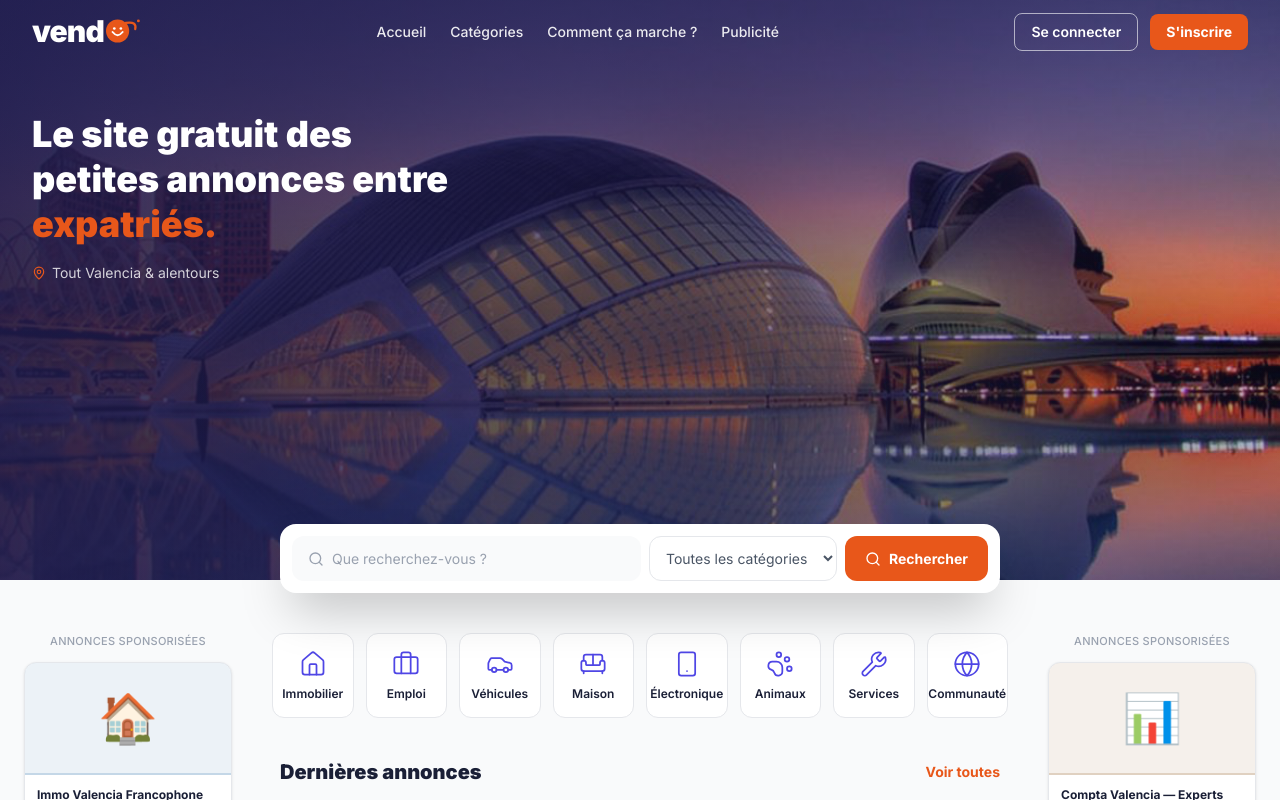
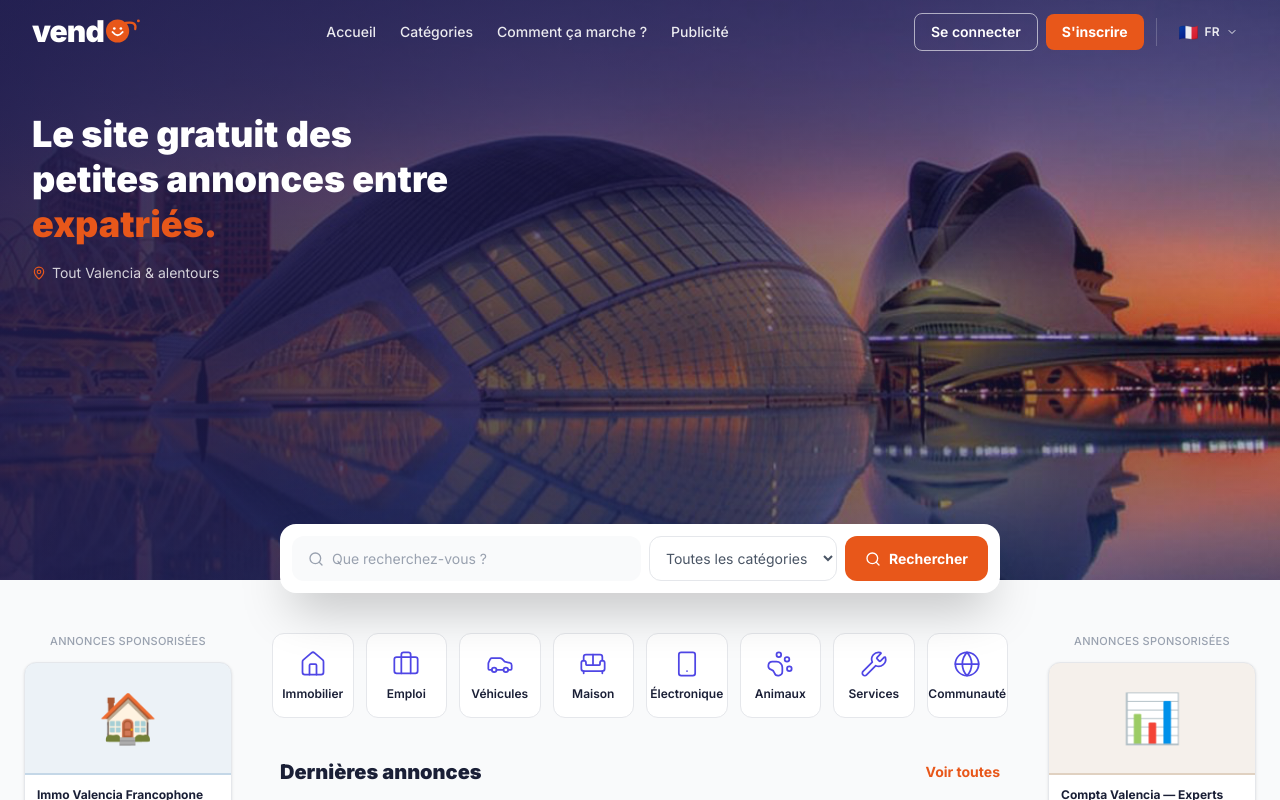
Before and after one commit to GuillaumeBidallier/valencia-expat-market, a Next.js app: page / in a window 1280 px wide. Shown: the top 800 px of the page. Built offline with nearby package versions, Linux system fonts and the light colour scheme.

Commit message:
feat: language selector with flags in navbar (FR/EN/ES/DE/NL)

```diff
--- a/components/layout/Navbar.tsx
+++ b/components/layout/Navbar.tsx
@@ -1,9 +1,79 @@
 'use client'
 import Link from 'next/link'
-import { useState, useEffect } from 'react'
-import { Menu, X } from 'lucide-react'
+import { useState, useEffect, useRef } from 'react'
+import { Menu, X, ChevronDown } from 'lucide-react'
 import { useAuth } from '@/context/AuthContext'
 import VendoLogo from '@/components/layout/VendoLogo'
+
+const LANGUAGES = [
+  { code: 'fr', label: 'Français',  flag: '🇫🇷' },
+  { code: 'en', label: 'English',   flag: '🇬🇧' },
+  { code: 'es', label: 'Español',   flag: '🇪🇸' },
+  { code: 'de', label: 'Deutsch',   flag: '🇩🇪' },
+  { code: 'nl', label: 'Nederlands', flag: '🇳🇱' },
+]
+
+function LanguagePicker({ transparent }: { transparent: boolean }) {
+  const [open, setOpen] = useState(false)
+  const [lang, setLang] = useState('fr')
+  const ref = useRef<HTMLDivElement>(null)
+
+  useEffect(() => {
+    const stored = localStorage.getItem('vem_lang')
+    if (stored) setLang(stored)
+  }, [])
+
+  useEffect(() => {
+    const handler = (e: MouseEvent) => {
+      if (ref.current && !ref.current.contains(e.target as Node)) setOpen(false)
+    }
+    document.addEventListener('mousedown', handler)
+    return () => document.removeEventListener('mousedown', handler)
+  }, [])
+
+  const current = LANGUAGES.find(l => l.code === lang) ?? LANGUAGES[0]
+
+  const select = (code: string) => {
+    setLang(code)
+    localStorage.setItem('vem_lang', code)
+    setOpen(false)
+  }
+
+  return (
+    <div ref={ref} className="relative">
+      <button
+        onClick={() => setOpen(o => !o)}
+        className={`flex items-center gap-1.5 px-2.5 py-1.5 rounded-lg text-sm font-medium transition-colors ${
+          transparent
+            ? 'text-white/90 hover:bg-white/10'
+            : 'text-gray-600 hover:bg-gray-100'
+        }`}
+      >
+        <span className="text-base leading-none">{current.flag}</span>
+        <span className="hidden sm:inline text-xs font-semibold uppercase tracking-wide">{current.code}</span>
+        <ChevronDown size={12} className={`transition-transform ${open ? 'rotate-180' : ''}`} />
+      </button>
+
+      {open && (
+        <div className="absolute right-0 top-full mt-1.5 bg-white rounded-xl shadow-xl border border-gray-100 py-1 z-50 min-w-[150px]">
+          {LANGUAGES.map(l => (
+            <button
+              key={l.code}
+              onClick={() => select(l.code)}
+              className={`w-full flex items-center gap-3 px-4 py-2.5 text-sm hover:bg-gray-50 transition-colors ${
+                l.code === lang ? 'text-orange-primary font-semibold' : 'text-navy'
+              }`}
+            >
+              <span className="text-base">{l.flag}</span>
+              <span>{l.label}</span>
+              {l.code === lang && <span className="ml-auto text-orange-primary text-xs">✓</span>}
+            </button>
+          ))}
+        </div>
+      )}
+    </div>
+  )
+}
 
 export default function Navbar() {
   const { isAuthenticated, logout } = useAuth()
@@ -49,7 +119,7 @@ export default function Navbar() {
           </nav>
 
           {/* Desktop Actions */}
-          <div className="hidden md:flex items-center gap-3">
+          <div className="hidden md:flex items-center gap-2">
             {isAuthenticated ? (
               <>
                 <Link
@@ -91,6 +161,10 @@ export default function Navbar() {
                 </Link>
               </>
             )}
+            {/* Language picker */}
+            <div className="ml-1 border-l pl-3 border-white/20">
+              <LanguagePicker transparent={transparent} />
+            </div>
           </div>
 
           {/* Mobile hamburger */}
@@ -123,6 +197,23 @@ export default function Navbar() {
               <Link href="/inscription" onClick={() => setMenuOpen(false)} className="bg-orange-primary text-white px-4 py-2.5 rounded-lg font-bold text-sm text-center">S&apos;inscrire</Link>
             </>
           )}
+          <hr />
+          {/* Language selector mobile */}
+          <div className="flex items-center gap-2 flex-wrap">
+            {LANGUAGES.map(l => (
+              <button
+                key={l.code}
+                onClick={() => {
+                  localStorage.setItem('vem_lang', l.code)
+                  setMenuOpen(false)
+                }}
+                className="flex items-center gap-1.5 px-3 py-1.5 rounded-lg border border-gray-200 text-sm hover:border-orange-primary hover:text-orange-primary transition-colors"
+              >
+                <span>{l.flag}</span>
+                <span className="font-medium">{l.label}</span>
+              </button>
+            ))}
+          </div>
         </div>
       )}
     </header>
```
